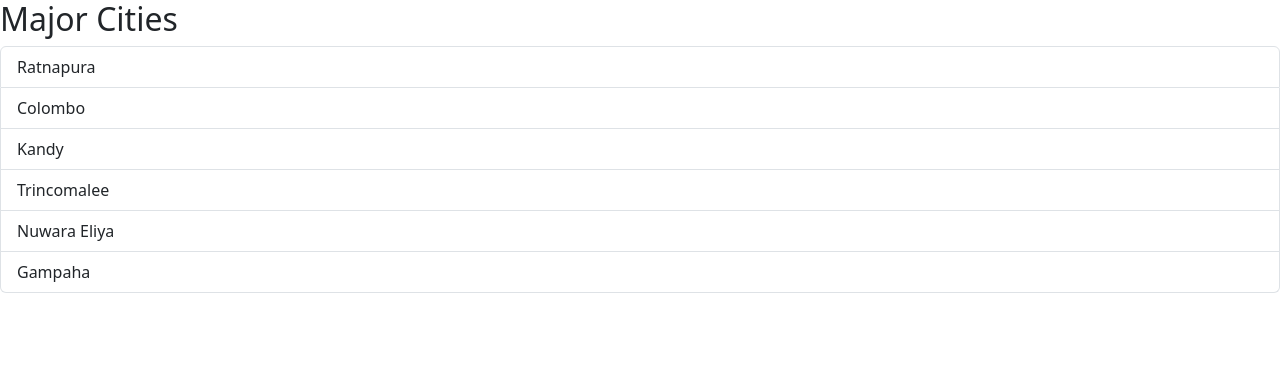
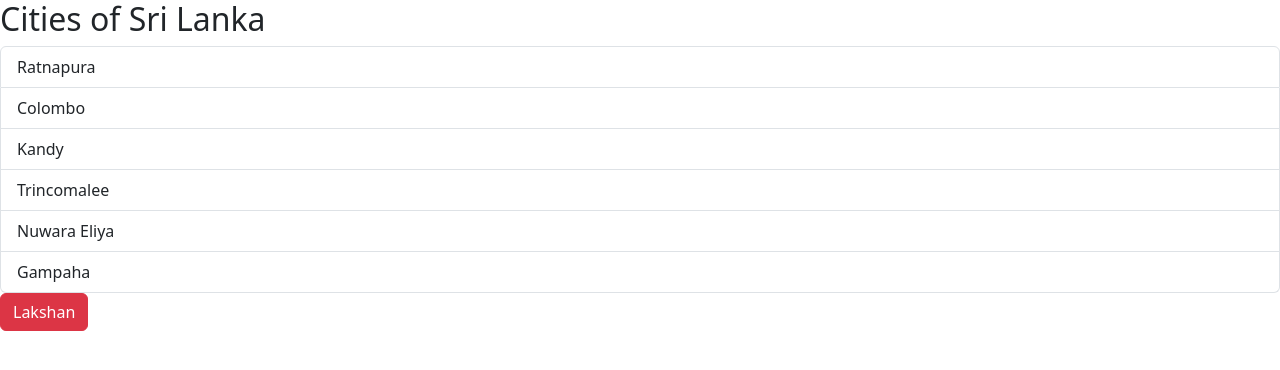
Before and after one commit to LakshX0/react-dev, a React (Vite) app in the folder react-18-mosh/: page / in a window 1280 px wide. Shown: the top 370 px of the page. Built offline with nearby package versions, Linux system fonts and the light colour scheme.

Commit message:
updated componets features

```diff
--- /dev/null
+++ b/react-18-mosh/src/Alert.tsx
@@ -0,0 +1,25 @@
+// let alertText = "Your item successfully saved!";
+
+import { ReactNode } from "react";
+
+interface Props {
+  children: ReactNode;
+  onClose: () => void;
+}
+
+const Alert = ({ children, onClose }: Props) => {
+  return (
+    <div className={"alert alert-success alert-dismissible"}>
+      {children}
+      <button
+        onClick={onClose}
+        type="button"
+        className="btn-close"
+        data-bs-dismiss="alert"
+        aria-label="Close"
+      ></button>
+    </div>
+  );
+};
+
+export default Alert;
--- a/react-18-mosh/src/App.tsx
+++ b/react-18-mosh/src/App.tsx
@@ -1,9 +1,38 @@
+import { useState } from "react";
+import Alert from "./Alert";
 import ListGroup from "./assets/components/ListGroup";
+import Button from "./Button";
 
 function App() {
+  const [alertVisible, setAlertVisible] = useState(false);
+
+  const cities = [
+    "Ratnapura",
+    "Colombo",
+    "Kandy",
+    "Trincomalee",
+    "Nuwara Eliya",
+    "Gampaha",
+  ];
+  const handleSelectItem = (item: string) => {
+    console.log(item);
+  };
+
   return (
     <div>
-      <ListGroup />
+      <ListGroup
+        items={cities}
+        heading="Cities of Sri Lanka"
+        onSelectItem={handleSelectItem}
+      />
+      {alertVisible && (
+        <Alert onClose={() => setAlertVisible(false)}>
+          Your activity is saved!
+        </Alert>
+      )}
+      <Button color="danger" onClick={() => setAlertVisible(true)}>
+        Lakshan
+      </Button>
     </div>
   );
 }
--- /dev/null
+++ b/react-18-mosh/src/Button.tsx
@@ -0,0 +1,17 @@
+import { ReactNode } from "react";
+
+interface Props {
+  children: ReactNode;
+  onClick: () => void;
+  color: string;
+}
+
+const Button = ({ children, onClick, color }: Props) => {
+  return (
+    <div className={"btn btn-" + color} onClick={onClick}>
+      {children}
+    </div>
+  );
+};
+
+export default Button;
--- a/react-18-mosh/src/assets/components/ListGroup.tsx
+++ b/react-18-mosh/src/assets/components/ListGroup.tsx
@@ -1,20 +1,34 @@
-function ListGroup() {
-  const cities = [
-    "Ratnapura",
-    "Colombo",
-    "Kandy",
-    "Trincomalee",
-    "Nuwara Eliya",
-    "Gampaha",
-  ];
+import { useState } from "react";
+
+interface Props {
+  items: string[];
+  heading: string;
+  onSelectItem: (item: string) => void;
+}
+
+function ListGroup({ items, heading, onSelectItem }: Props) {
+  //event handler
+  // const handleClick = (e: MouseEvent) => console.log(e);
+  const [selectedIndex, setSelectedIndex] = useState(-1);
 
   return (
     <>
-      <h2>Major Cities</h2>
-      {cities.length === 0 ? <p>No list items found</p> : null}
+      <h2>{heading}</h2>
+      {items.length === 0 ? <p>No list items found</p> : null}
       <ul className="list-group">
-        {cities.map((city) => (
-          <li className="list-group-item" key={city}>
+        {items.map((city, index) => (
+          <li
+            className={
+              selectedIndex === index
+                ? "list-group-item active"
+                : "list-group-item"
+            }
+            key={city}
+            onClick={() => {
+              setSelectedIndex(index);
+              onSelectItem(city);
+            }}
+          >
             {city}
           </li>
         ))}
```
